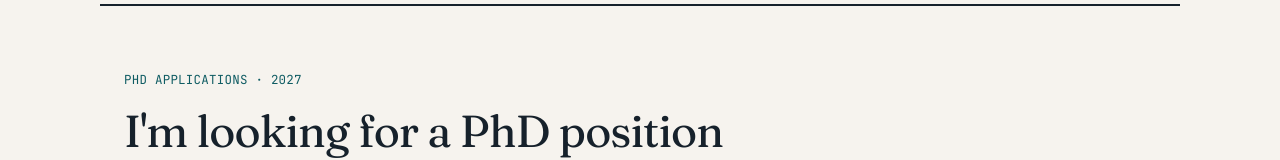
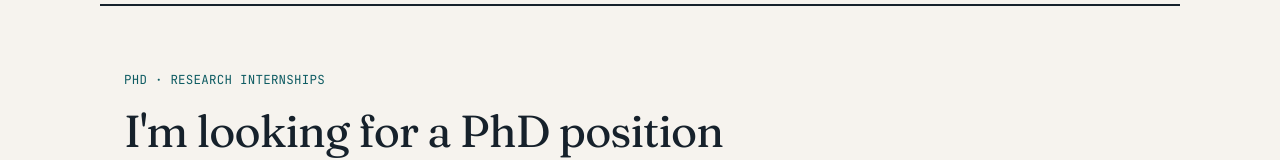
Before and after one commit to Huma-collab/Portfolio, a Next.js app: page / in a window 1280 px wide. Shown: the part 8340-8500 px from the top of the page. Built offline with nearby package versions, Linux system fonts and the light colour scheme.

Commit message:
Update page.tsx

```diff
--- a/app/page.tsx
+++ b/app/page.tsx
@@ -284,7 +284,7 @@ export default function Home() {
 
         {/* CONTACT */}
         <section id="contact" className="wrap contact">
-          <p className="mono eyebrow">PhD applications · 2027</p>
+          <p className="mono eyebrow">PhD · Research internships</p>
           <h2>{profile.openTo}</h2>
           <p className="contact-detail">{profile.openToDetail}</p>
           <div className="contact-links">
```
